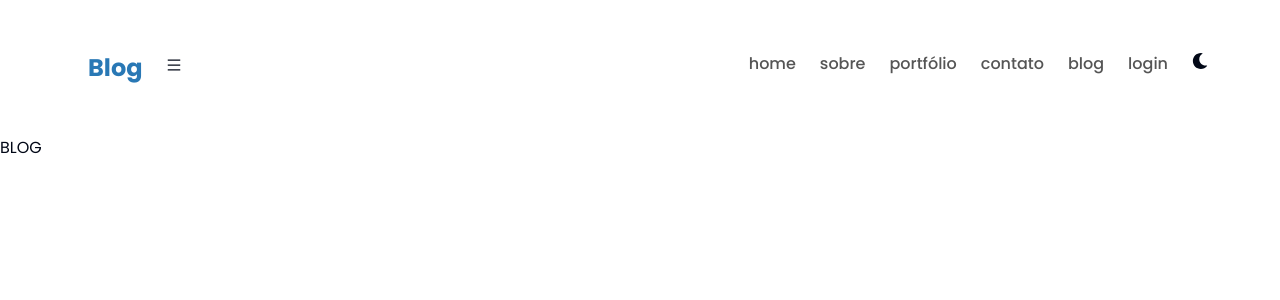
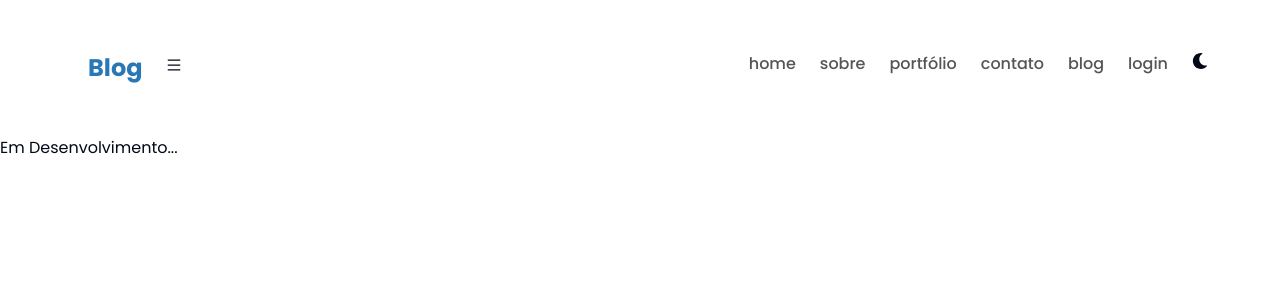
Before and after one commit to adrianobarbosa1/adrianobarbosa1.github.io, a Next.js app in the folder portfolio-next/: page /blog in a window 1280 px wide. Shown: the top 300 px of the page. Built offline with nearby package versions, Linux system fonts and the light colour scheme.

Commit message:
feat: in desenvolcimento...

```diff
--- a/portfolio-next/src/app/blog/page.tsx
+++ b/portfolio-next/src/app/blog/page.tsx
@@ -1,5 +1,5 @@
 const page = () => {
-  return <div>BLOG</div>;
+  return <div>Em Desenvolvimento...</div>;
 };
 
 export default page;
```
